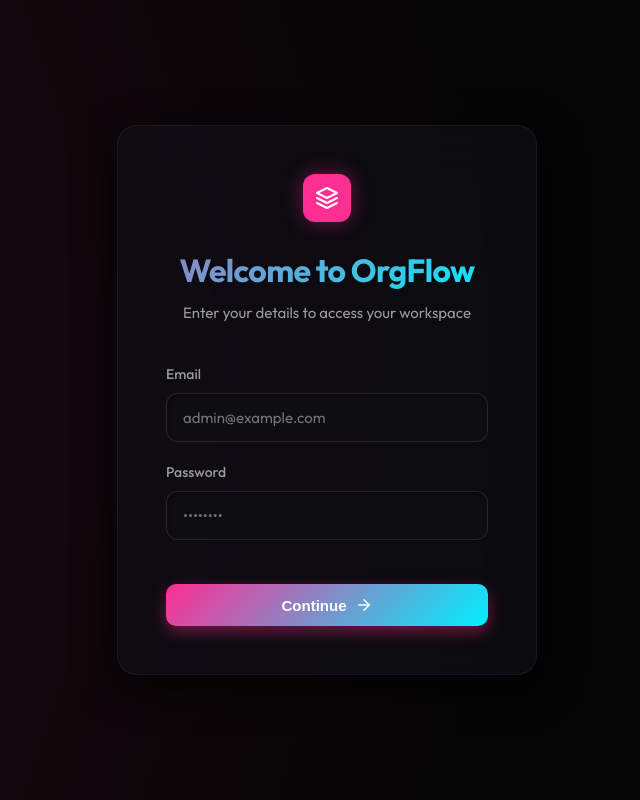
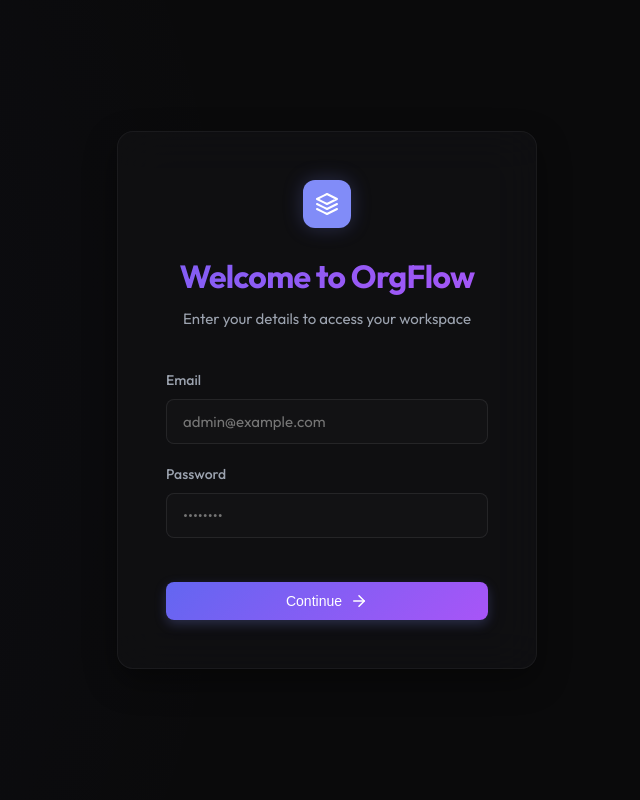
Before and after one commit to AadiyKhan/orgflow-api, a React app in the folder frontend/: page /login in a window 1280 px wide. Shown: the whole page, without its empty margins (313-953 px from the left). Built offline with nearby package versions, Linux system fonts and the light colour scheme; no server answers; the HTML template or start-up script is replaced by a standard one.

Commit message:
style: apply Aurora Lavender aesthetic and fix Settings layout alignment

```diff
--- a/frontend/src/index.css
+++ b/frontend/src/index.css
@@ -1,31 +1,31 @@
 @import url('https://fonts.googleapis.com/css2?family=Outfit:wght@400;500;600;700&display=swap');
 
 :root {
-  --bg-color: #050505;
-  --bg-sidebar: #0A0A0C;
-  --bg-panel: rgba(15, 15, 20, 0.7);
-  --bg-card: rgba(20, 20, 25, 0.5);
-  --glass-border: rgba(255, 255, 255, 0.06);
-  --glass-border-hover: rgba(255, 255, 255, 0.15);
+  --bg-color: #0A0A0B;
+  --bg-sidebar: #0D0D0E;
+  --bg-panel: rgba(18, 18, 20, 0.7);
+  --bg-card: rgba(22, 22, 26, 0.5);
+  --glass-border: rgba(255, 255, 255, 0.05);
+  --glass-border-hover: rgba(255, 255, 255, 0.12);
 
-  --text-primary: #F0F0F0;
-  --text-secondary: #9999A1;
-  --text-tertiary: #66666E;
+  --text-primary: #F3F4F6;
+  --text-secondary: #9CA3AF;
+  --text-tertiary: #6B7280;
 
-  /* Gen-Z Neon Vibes */
-  --accent-primary: #FF2E93;
-  --accent-hover: #FF5CAb;
-  --accent-glow: rgba(255, 46, 147, 0.4);
+  /* Aesthetic Aurora Vibes */
+  --accent-primary: #818CF8;
+  --accent-hover: #A78BFA;
+  --accent-glow: rgba(129, 140, 248, 0.25);
 
-  --gradient-vibe: linear-gradient(135deg, #FF2E93 0%, #00F0FF 100%);
+  --gradient-vibe: linear-gradient(135deg, #6366F1 0%, #A855F7 100%);
 
-  --danger: #FF3366;
-  --success: #00E676;
-  --warning: #FFD600;
+  --danger: #F43F5E;
+  --success: #10B981;
+  --warning: #F59E0B;
 
-  --todo-color: #9999A1;
-  --in-progress-color: #00F0FF;
-  --done-color: #00E676;
+  --todo-color: #9CA3AF;
+  --in-progress-color: #6366F1;
+  --done-color: #10B981;
 }
 
 * {
@@ -57,6 +57,12 @@ body {
   100% { background-position: 0% 50%; }
 }
 
+@keyframes float {
+  0% { transform: translateY(0px); }
+  50% { transform: translateY(-5px); }
+  100% { transform: translateY(0px); }
+}
+
 /* Auth Page Mesh Background */
 .mesh-bg {
   position: relative;
@@ -69,8 +75,8 @@ body {
   position: absolute;
   top: -50%; left: -50%; width: 200%; height: 200%;
   background:
-    radial-gradient(circle at 50% 50%, rgba(255, 46, 147, 0.15), transparent 50%),
-    radial-gradient(circle at 20% 80%, rgba(0, 240, 255, 0.1), transparent 40%);
+    radial-gradient(circle at 50% 50%, rgba(99, 102, 241, 0.08), transparent 40%),
+    radial-gradient(circle at 20% 80%, rgba(168, 85, 247, 0.08), transparent 30%);
   background-size: 200% 200%;
   animation: mesh 12s ease infinite;
   pointer-events: none;
@@ -80,11 +86,11 @@ body {
 /* Glassmorphism Utilities */
 .glass-panel {
   background: var(--bg-panel);
-  backdrop-filter: blur(32px);
-  -webkit-backdrop-filter: blur(32px);
+  backdrop-filter: blur(24px);
+  -webkit-backdrop-filter: blur(24px);
   border: 1px solid var(--glass-border);
-  border-radius: 20px;
-  box-shadow: 0 12px 40px 0 rgba(0, 0, 0, 0.8);
+  border-radius: 16px;
+  box-shadow: 0 12px 32px 0 rgba(0, 0, 0, 0.4);
 }
 
 /* Text Gradients */
@@ -120,7 +126,7 @@ body {
   display: flex;
   flex-direction: column;
   position: relative;
-  background-image: radial-gradient(circle at top right, rgba(0, 240, 255, 0.03), transparent 50%);
+  background-image: radial-gradient(circle at top right, rgba(99, 102, 241, 0.03), transparent 50%);
 }
 
 .top-header {
@@ -130,7 +136,7 @@ body {
   align-items: center;
   justify-content: space-between;
   border-bottom: 1px solid var(--glass-border);
-  background: rgba(5, 5, 5, 0.6);
+  background: rgba(10, 10, 11, 0.6);
   backdrop-filter: blur(20px);
   -webkit-backdrop-filter: blur(20px);
   position: sticky;
@@ -153,7 +159,7 @@ body {
   max-width: 400px;
   display: flex;
   flex-direction: column;
-  background: rgba(10, 10, 12, 0.5);
+  background: rgba(15, 15, 17, 0.5);
   border-radius: 16px;
   border: 1px solid var(--glass-border);
 }
@@ -164,7 +170,7 @@ body {
   display: flex;
   align-items: center;
   gap: 0.75rem;
-  font-weight: 600;
+  font-weight: 500;
   font-size: 0.9375rem;
   color: var(--text-primary);
 }
@@ -192,29 +198,29 @@ body {
   border: 1px solid var(--glass-border);
   border-radius: 12px;
   padding: 1.25rem;
-  transition: all 0.3s cubic-bezier(0.175, 0.885, 0.32, 1.275);
+  transition: all 0.25s ease-out;
   cursor: pointer;
   position: relative;
 }
 
 .task-card:hover {
-  transform: translateY(-4px) scale(1.02);
-  border-color: var(--accent-primary);
-  box-shadow: 0 12px 24px -8px rgba(0, 0, 0, 0.9), 0 0 20px var(--accent-glow);
-  background: rgba(25, 25, 30, 0.8);
+  transform: translateY(-2px);
+  border-color: rgba(168, 85, 247, 0.4);
+  box-shadow: 0 8px 24px -8px rgba(0, 0, 0, 0.5), 0 0 15px var(--accent-glow);
+  background: rgba(28, 28, 34, 0.6);
 }
 
 .task-id {
   font-size: 0.75rem;
   color: var(--text-secondary);
-  font-weight: 600;
-  letter-spacing: 0.08em;
+  font-weight: 500;
+  letter-spacing: 0.05em;
   margin-bottom: 0.5rem;
 }
 
 .task-title {
   font-size: 1rem;
-  font-weight: 500;
+  font-weight: 400;
   color: var(--text-primary);
   margin-bottom: 1rem;
   line-height: 1.4;
@@ -230,10 +236,10 @@ body {
 
 /* Solid Dropdown Menu */
 .solid-dropdown {
-  background: #181820;
+  background: #18181B;
   border: 1px solid var(--glass-border-hover);
   border-radius: 8px;
-  box-shadow: 0 8px 32px rgba(0,0,0,0.8);
+  box-shadow: 0 8px 24px rgba(0,0,0,0.6);
   overflow: hidden;
 }
 
@@ -247,31 +253,29 @@ body {
   align-items: center;
   justify-content: center;
   font-size: 0.75rem;
-  font-weight: 700;
+  font-weight: 600;
   color: #fff;
-  border: 2px solid #050505;
-  box-shadow: 0 4px 10px rgba(0,0,0,0.5);
+  border: 1px solid rgba(255, 255, 255, 0.1);
 }
 
 /* Inputs & Buttons */
 input {
   width: 100%;
-  padding: 0.875rem 1rem;
-  background: rgba(15, 15, 20, 0.8);
-  border: 1px solid rgba(255, 255, 255, 0.1);
-  border-radius: 12px;
+  padding: 0.75rem 1rem;
+  background: rgba(20, 20, 23, 0.8);
+  border: 1px solid rgba(255, 255, 255, 0.08);
+  border-radius: 8px;
   color: var(--text-primary);
   font-family: inherit;
   font-size: 0.9375rem;
   transition: all 0.2s ease;
-  box-shadow: inset 0 2px 4px rgba(0,0,0,0.4);
 }
 
 input:focus {
   outline: none;
   border-color: var(--accent-primary);
-  box-shadow: inset 0 2px 4px rgba(0,0,0,0.4), 0 0 0 3px var(--accent-glow);
-  background: rgba(20, 20, 25, 1);
+  box-shadow: 0 0 0 2px var(--accent-glow);
+  background: rgba(24, 24, 28, 1);
 }
 
 .btn {
@@ -279,27 +283,27 @@ input:focus {
   align-items: center;
   justify-content: center;
   gap: 0.5rem;
-  padding: 0.75rem 1.5rem;
-  border-radius: 10px;
-  font-weight: 600;
-  font-size: 0.9375rem;
+  padding: 0.625rem 1.25rem;
+  border-radius: 8px;
+  font-weight: 500;
+  font-size: 0.875rem;
   cursor: pointer;
-  transition: all 0.2s cubic-bezier(0.175, 0.885, 0.32, 1.275);
+  transition: all 0.2s ease;
   border: none;
 }
 
 .btn-primary {
   background: var(--gradient-vibe);
   color: #fff;
-  box-shadow: 0 6px 16px var(--accent-glow);
+  box-shadow: 0 4px 12px var(--accent-glow);
   position: relative;
   overflow: hidden;
 }
 
 .btn-primary:hover {
-  transform: translateY(-2px);
-  box-shadow: 0 8px 24px var(--accent-glow);
-  filter: brightness(1.1);
+  transform: translateY(-1px);
+  box-shadow: 0 6px 16px var(--accent-glow);
+  filter: brightness(1.05);
 }
 
 .btn-primary:active {
@@ -311,25 +315,24 @@ input:focus {
   display: flex;
   align-items: center;
   gap: 0.75rem;
-  padding: 0.875rem 1rem;
-  border-radius: 10px;
+  padding: 0.75rem 1rem;
+  border-radius: 8px;
   color: var(--text-secondary);
   text-decoration: none;
   font-size: 0.9375rem;
-  font-weight: 600;
+  font-weight: 500;
   transition: all 0.2s ease;
   margin-bottom: 0.25rem;
 }
 
 .nav-item:hover {
-  background: rgba(255, 255, 255, 0.05);
+  background: rgba(255, 255, 255, 0.03);
   color: var(--text-primary);
 }
 
 .nav-item.active {
-  background: rgba(255, 255, 255, 0.1);
-  color: #fff;
-  box-shadow: inset 3px 0 0 var(--accent-primary);
+  background: rgba(255, 255, 255, 0.08);
+  color: var(--text-primary);
 }
 
 /* Utilities */
```
Also changed, not shown: frontend/src/pages/Settings.jsx (+20 -20 lines).
